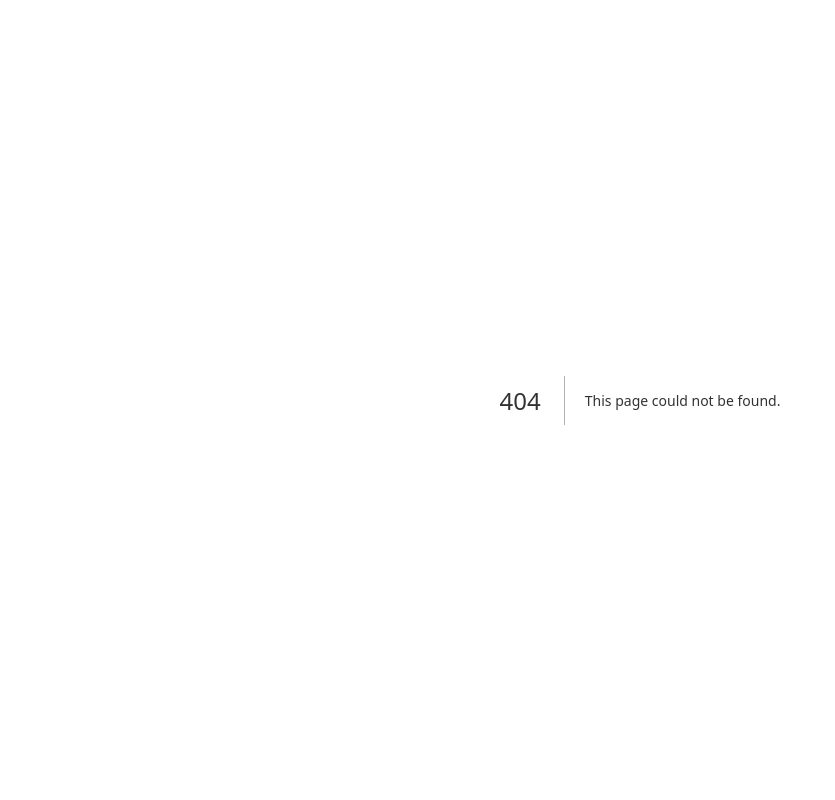
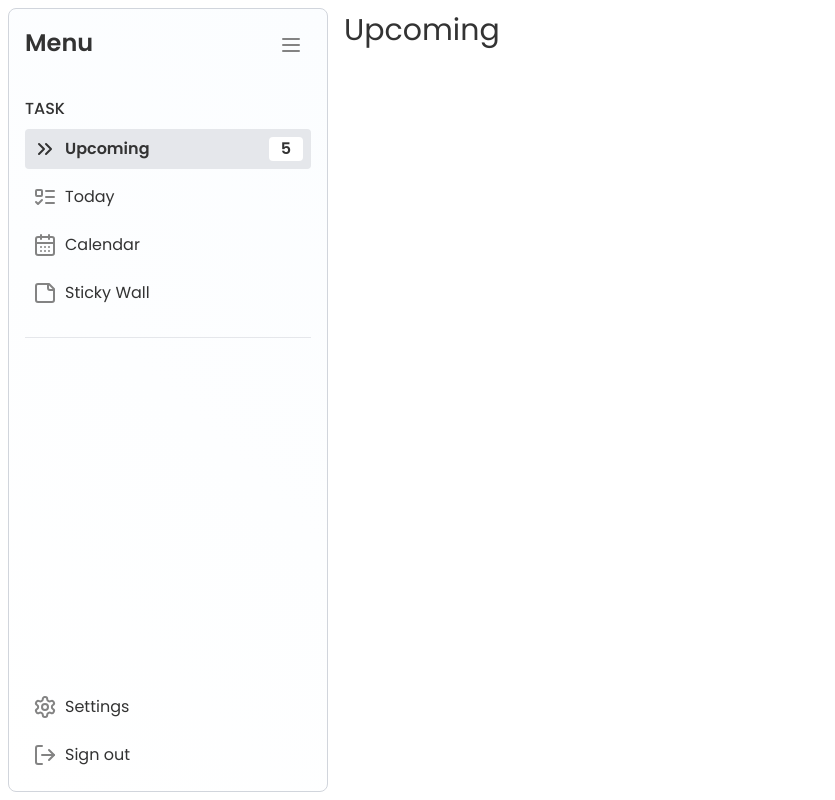
Before and after one commit to lioncio1229/my-todo, a Next.js app: page /main in a window 1280 px wide. Before the commit this address had no page. Shown: the whole page, without its empty margins (0-835 px from the left). Built offline with nearby package versions, Linux system fonts and the light colour scheme.

Commit message:
Add Sidebar

```diff
--- a/src/app/(auth)/page.tsx
+++ b/src/app/(auth)/page.tsx
@@ -6,7 +6,7 @@ import PasswordField from "@/components/ui/password-field";
 
 export default function Page() {
     return (
-        <form className="flex h-lvh items-center justify-center">
+        <form action="/main" className="flex h-lvh items-center justify-center">
             <div className="w-full max-w-md space-y-6 px-4 lg:px-0">
                 <div>
                     <div className="flex items-center gap-1">
--- a/src/app/globals.css
+++ b/src/app/globals.css
@@ -14,6 +14,9 @@
 }
 
 @layer base {
+    div,
+    ul,
+    ol,
     h1,
     h2,
     h3,
@@ -22,6 +25,7 @@
     h6,
     p,
     span,
+    a,
     label {
         color: var(--color-primary-text);
     }
--- /dev/null
+++ b/src/app/main/(upcoming)/page.tsx
@@ -0,0 +1,7 @@
+export default function Page() {
+    return (
+        <div className="pl-4">
+            <h1>Upcoming</h1>
+        </div>
+    );
+}
--- /dev/null
+++ b/src/app/main/calendar/page.tsx
@@ -0,0 +1,7 @@
+export default function Page() {
+    return (
+        <div className="pl-4">
+            <h1>Calendar</h1>
+        </div>
+    );
+}
--- /dev/null
+++ b/src/app/main/layout.tsx
@@ -0,0 +1,12 @@
+import Sidebar from "@/components/layout/sidebar";
+
+export default function Layout({ children }: { children: React.ReactNode }) {
+    return (
+        <div className="flex h-lvh w-full p-2">
+            <div className="max-w-xs shrink-0 grow">
+                <Sidebar />
+            </div>
+            {children}
+        </div>
+    );
+}
--- /dev/null
+++ b/src/app/main/sticky-wall/page.tsx
@@ -0,0 +1,7 @@
+export default function Page() {
+    return (
+        <div className="pl-4">
+            <h1>Sticky Wall</h1>
+        </div>
+    );
+}
--- /dev/null
+++ b/src/app/main/today/page.tsx
@@ -0,0 +1,7 @@
+export default function Page() {
+    return (
+        <div className="pl-4">
+            <h1>Today</h1>
+        </div>
+    );
+}
--- /dev/null
+++ b/src/components/layout/sidebar.tsx
@@ -0,0 +1,128 @@
+"use client";
+
+import {
+    Menu,
+    ChevronsRight,
+    ListTodo,
+    CalendarDays,
+    StickyNote,
+    Settings,
+    LogOut,
+} from "lucide-react";
+import Link from "next/link";
+import { usePathname } from "next/navigation";
+import clsx from "clsx";
+import IconButton from "../ui/icon-button";
+import Divider from "../ui/divider";
+
+type SidebarListItemProps = {
+    href: string;
+    icon: React.ReactNode;
+    label: string;
+    count?: number;
+};
+
+function SidebarListItem({ href, icon, label, count }: SidebarListItemProps) {
+    const pathname = usePathname();
+    const isActive = pathname === href;
+
+    return (
+        <li>
+            <Link
+                href={href}
+                className={clsx(
+                    "flex items-center justify-between gap-2 rounded-sm p-2 text-gray-900 hover:bg-gray-100",
+                    {
+                        "bg-gray-200 font-semibold hover:bg-gray-200": isActive,
+                    },
+                )}
+            >
+                <div
+                    className={clsx("flex items-center gap-2", {
+                        "[&_svg]:text-primary-text": isActive,
+                    })}
+                >
+                    {icon}
+                    <span>{label}</span>
+                </div>
+                {count && (
+                    <div
+                        className={clsx("rounded-sm bg-gray-300 px-3", {
+                            "bg-white": isActive,
+                        })}
+                    >
+                        {count}
+                    </div>
+                )}
+            </Link>
+        </li>
+    );
+}
+
+const taskList: SidebarListItemProps[] = [
+    {
+        label: "Upcoming",
+        href: "/main",
+        icon: <ChevronsRight className="text-secondary-text" />,
+        count: 5,
+    },
+    {
+        label: "Today",
+        href: "/main/today",
+        icon: <ListTodo className="text-secondary-text" />,
+    },
+    {
+        label: "Calendar",
+        href: "/main/calendar",
+        icon: <CalendarDays className="text-secondary-text" />,
+    },
+    {
+        label: "Sticky Wall",
+        href: "/main/sticky-wall",
+        icon: <StickyNote className="text-secondary-text" />,
+    },
+];
+
+const userPreferences: SidebarListItemProps[] = [
+    {
+        label: "Settings",
+        href: "#",
+        icon: <Settings className="text-secondary-text" />,
+    },
+    {
+        label: "Sign out",
+        href: "#",
+        icon: <LogOut className="text-secondary-text" />,
+    },
+];
+
+export default function Sidebar() {
+    return (
+        <nav className="h-full w-full rounded-lg border-1 border-gray-300 bg-linear-45 from-[#F3F4F6]/0 to-[#FBFDFF] p-4">
+            <div className="flex h-full w-full flex-col gap-6">
+                <div className="flex justify-between">
+                    <h2 className="font-semibold">Menu</h2>
+                    <IconButton>
+                        <Menu className="text-secondary-text" />
+                    </IconButton>
+                </div>
+                <div>
+                    <h4 className="py-2 font-medium">TASK</h4>
+                    <ul className="flex flex-col gap-2">
+                        {taskList.map((item) => (
+                            <SidebarListItem key={item.label} {...item} />
+                        ))}
+                    </ul>
+                </div>
+                <Divider />
+                <div className="mt-auto">
+                    <ul className="flex flex-col gap-2">
+                        {userPreferences.map((item) => (
+                            <SidebarListItem key={item.label} {...item} />
+                        ))}
+                    </ul>
+                </div>
+            </div>
+        </nav>
+    );
+}
--- /dev/null
+++ b/src/components/ui/divider.tsx
@@ -0,0 +1,16 @@
+import clsx from "clsx";
+
+export type DividerProps = {
+    orientation?: "horizontal" | "vertical";
+};
+
+export default function Divider({ orientation = "horizontal" }: DividerProps) {
+    return (
+        <div
+            className={clsx("bg-gray-200", {
+                "h-[1px] w-full": orientation === "horizontal",
+                "h-full w-[1px]": orientation === "vertical",
+            })}
+        />
+    );
+}
--- a/src/components/ui/icon-button.tsx
+++ b/src/components/ui/icon-button.tsx
@@ -10,7 +10,7 @@ export default function IconButton({
     return (
         <button
             type="button"
-            className="cursor-pointer rounded-full p-2 hover:bg-gray-100"
+            className="h-max w-max cursor-pointer rounded-full p-2 hover:bg-gray-100"
             onClick={onClick}
         >
             {children}
```
